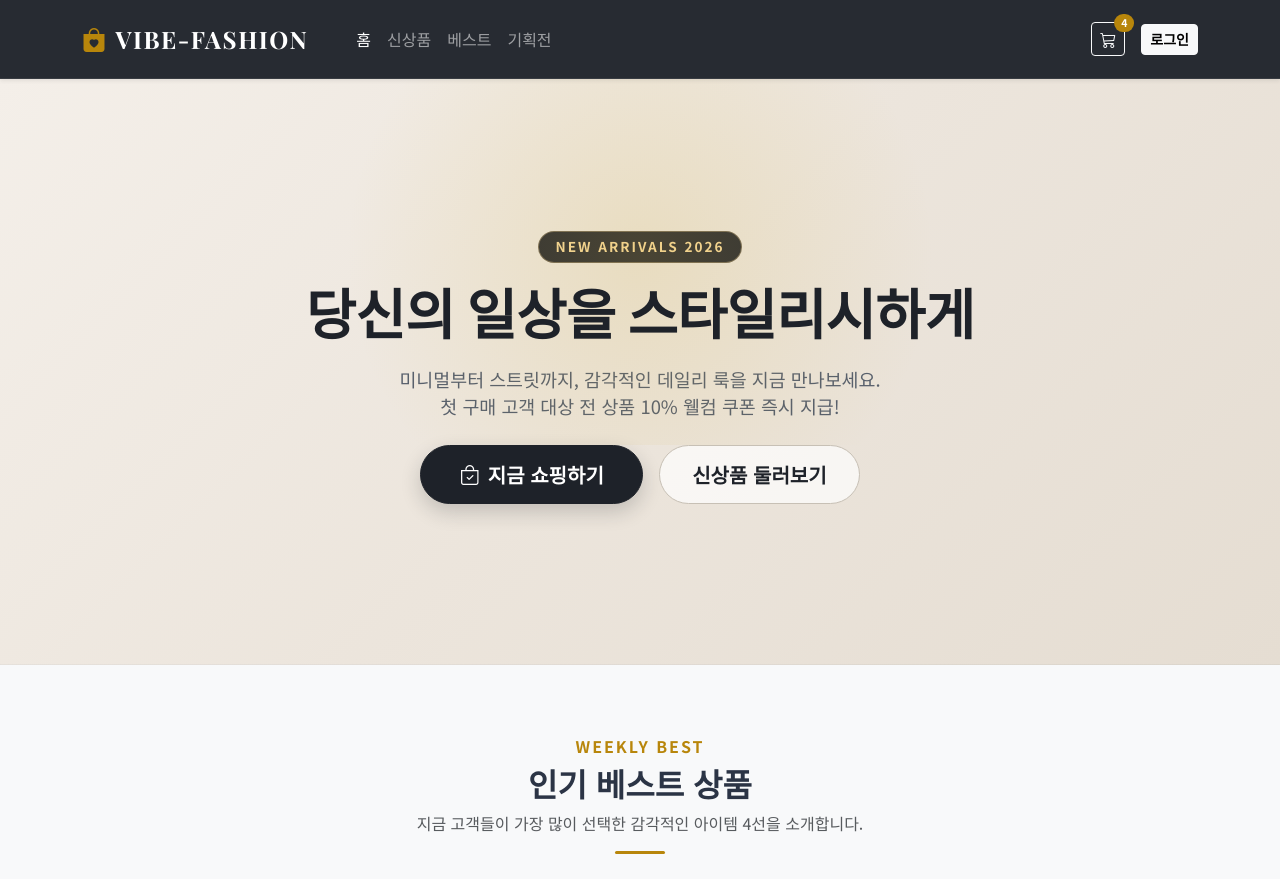
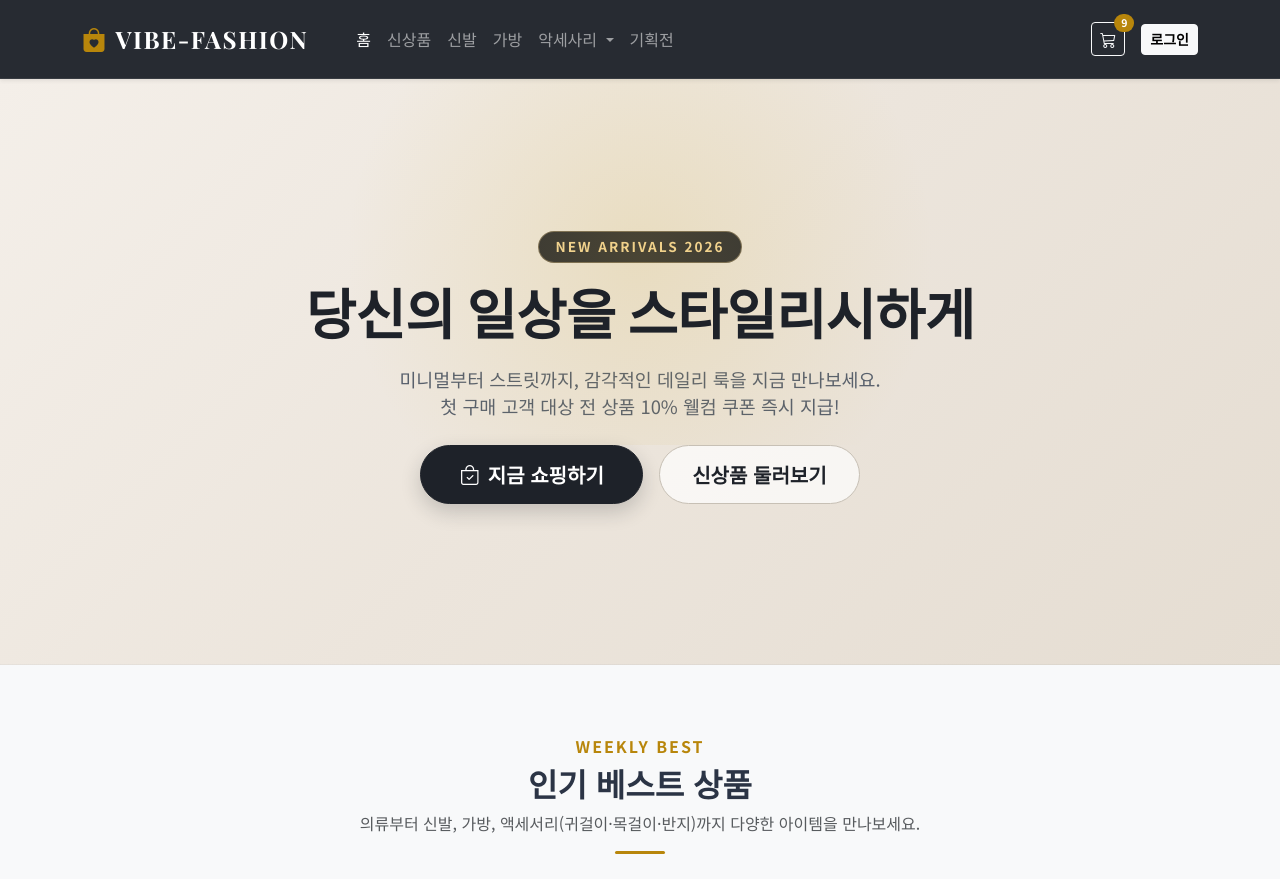
Before and after one commit to tnsdud/rorany, a Flask app: page / in a window 1280 px wide. Shown: the top 879 px of the page. Run offline with Flask 3, Linux system fonts and the light colour scheme; some web fonts are replaced.

Commit message:
feat: 신발, 가방, 악세사리(귀걸이, 목걸이, 반지) 상품 및 메뉴 추가

```diff
--- a/app/routes/main.py
+++ b/app/routes/main.py
@@ -8,10 +8,10 @@ main_bp = Blueprint('main', __name__)
 def index():
     """
     메인 페이지 핸들러 함수:
-    쇼핑몰 홈 화면에 보여줄 더미 상품 목록 4개를 정의하고
+    쇼핑몰 홈 화면에 보여줄 상품 목록을 정의하고
     index.html 템플릿에 전달하여 렌더링합니다.
     """
-    # Unsplash 기반 감각적인 고해상도 패션 룩북 이미지 4개 데이터
+    # Unsplash 기반 감각적인 고해상도 패션 및 악세사리/잡화 이미지 상품 데이터
     products = [
         {
             "id": 1,
@@ -44,6 +44,46 @@ def index():
             "price": "95,000",
             "image": "https://images.unsplash.com/photo-1576566588028-4147f3842f27?w=800&auto=format&fit=crop&q=80",
             "description": "부드러운 터치감과 따뜻한 보온성을 자랑하는 프리미엄 캐시미어 니트"
+        },
+        {
+            "id": 5,
+            "name": "클래식 레더 더비 슈즈",
+            "category": "SHOES",
+            "price": "145,000",
+            "image": "https://images.unsplash.com/photo-1549298916-b41d501d3772?w=800&auto=format&fit=crop&q=80",
+            "description": "미니멀한 실루엣과 편안한 쿠셔닝을 갖춘 데일리 천연 소가죽 슈즈"
+        },
+        {
+            "id": 6,
+            "name": "레트로 미니멀 크로스백",
+            "category": "BAG",
+            "price": "89,000",
+            "image": "https://images.unsplash.com/photo-1548036328-c9fa89d128fa?w=800&auto=format&fit=crop&q=80",
+            "description": "탄탄한 가죽 소재와 실용적인 수납력을 자랑하는 미니멀 크로스백"
+        },
+        {
+            "id": 7,
+            "name": "14K 골드 도금 볼드 드롭 귀걸이",
+            "category": "ACC",
+            "price": "32,000",
+            "image": "https://images.unsplash.com/photo-1630019852942-f89202989a59?w=800&auto=format&fit=crop&q=80",
+            "description": "은은한 골드 광택과 감각적인 곡선이 돋보이는 모던 드롭 이어링"
+        },
+        {
+            "id": 8,
+            "name": "레이어드 실버 체인 목걸이",
+            "category": "ACC",
+            "price": "38,000",
+            "image": "https://images.unsplash.com/photo-1599643478518-a784e5dc4c8f?w=800&auto=format&fit=crop&q=80",
+            "description": "모던한 두 줄 레이어드로 다양한 스타일에 포인트가 되는 실버 네크리스"
+        },
+        {
+            "id": 9,
+            "name": "빈티지 실버 925 와이드 링 (반지)",
+            "category": "ACC",
+            "price": "29,000",
+            "image": "https://images.unsplash.com/photo-1605100804763-247f67b3557e?w=800&auto=format&fit=crop&q=80",
+            "description": "볼드하면서도 감성적인 텍스처를 살린 핸드메이드 실버 925 링"
         }
     ]
 
--- a/app/templates/base.html
+++ b/app/templates/base.html
@@ -39,7 +39,20 @@
                         <a class="nav-link" href="#products">신상품</a>
                     </li>
                     <li class="nav-item">
-                        <a class="nav-link" href="#products">베스트</a>
+                        <a class="nav-link" href="#products">신발</a>
+                    </li>
+                    <li class="nav-item">
+                        <a class="nav-link" href="#products">가방</a>
+                    </li>
+                    <li class="nav-item dropdown">
+                        <a class="nav-link dropdown-toggle" href="#" id="accDropdown" role="button" data-bs-toggle="dropdown" aria-expanded="false">
+                            악세사리
+                        </a>
+                        <ul class="dropdown-menu dropdown-menu-dark" aria-labelledby="accDropdown">
+                            <li><a class="dropdown-item" href="#products">귀걸이</a></li>
+                            <li><a class="dropdown-item" href="#products">목걸이</a></li>
+                            <li><a class="dropdown-item" href="#products">반지</a></li>
+                        </ul>
                     </li>
                     <li class="nav-item">
                         <a class="nav-link" href="#!">기획전</a>
@@ -51,7 +64,7 @@
                     <button class="btn btn-outline-light btn-sm position-relative">
                         <i class="bi bi-cart3 fs-6"></i>
                         <span class="position-absolute top-0 start-100 translate-middle badge rounded-pill bg-danger">
-                            4
+                            9
                         </span>
                     </button>
                     <button class="btn btn-light btn-sm fw-semibold">로그인</button>
--- a/app/templates/index.html
+++ b/app/templates/index.html
@@ -52,12 +52,12 @@
         <div class="text-center mb-5">
             <h6 class="text-danger fw-bold text-uppercase tracking-wider mb-2">WEEKLY BEST</h6>
             <h2 class="fw-bold">인기 베스트 상품</h2>
-            <p class="text-muted">지금 고객들이 가장 많이 선택한 감각적인 아이템 4선을 소개합니다.</p>
+            <p class="text-muted">의류부터 신발, 가방, 액세서리(귀걸이·목걸이·반지)까지 다양한 아이템을 만나보세요.</p>
             <div class="mx-auto bg-danger" style="width: 50px; height: 3px; border-radius: 2px;"></div>
         </div>
 
-        <!-- 상품 카드 그리드 (4개 카드) -->
-        <div class="row row-cols-1 row-cols-sm-2 row-cols-lg-4 g-4">
+        <!-- 상품 카드 그리드 (반응형 3~4열 배치) -->
+        <div class="row row-cols-1 row-cols-sm-2 row-cols-md-3 row-cols-lg-3 row-cols-xl-4 g-4">
             {% for product in products %}
             <div class="col">
                 <div class="card h-100 product-card shadow-sm border-0 rounded-4 overflow-hidden">
```
Also changed, not shown: seed.sql (+75 -0 lines), 1 other file.
